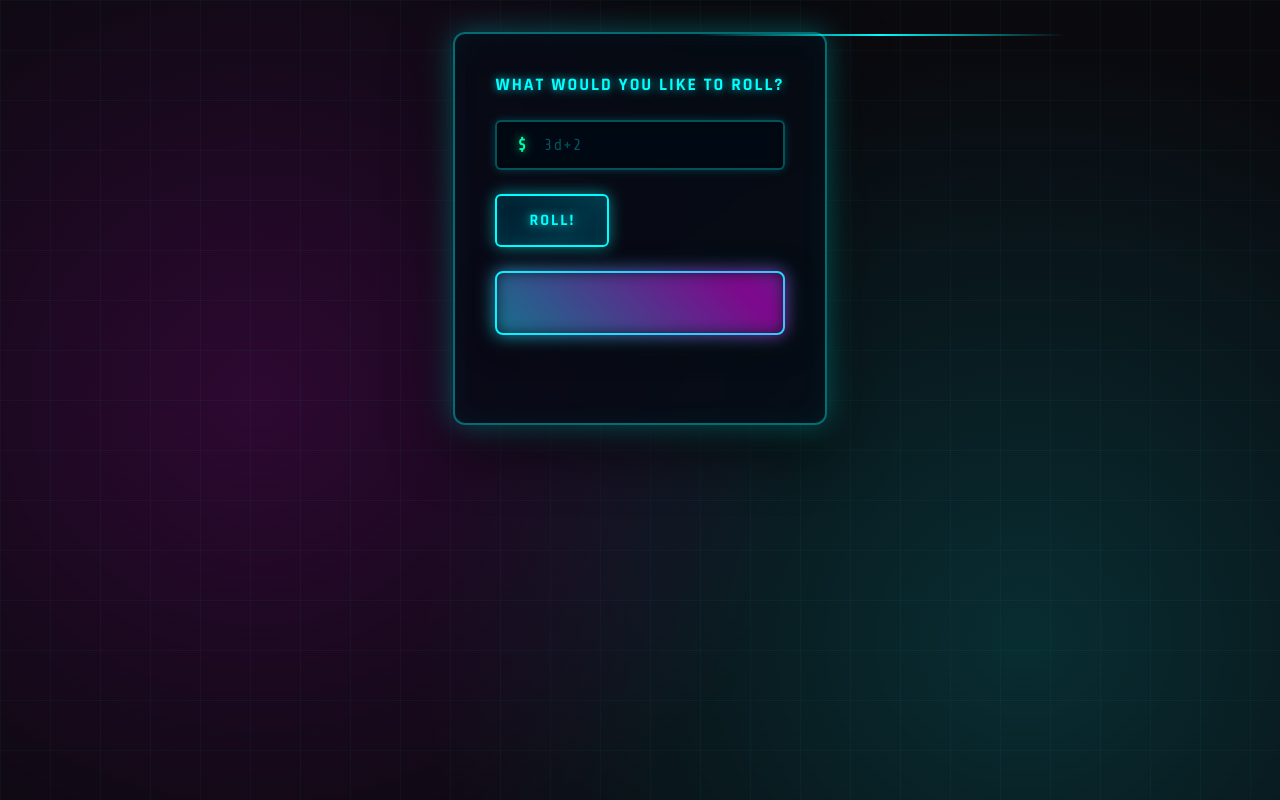
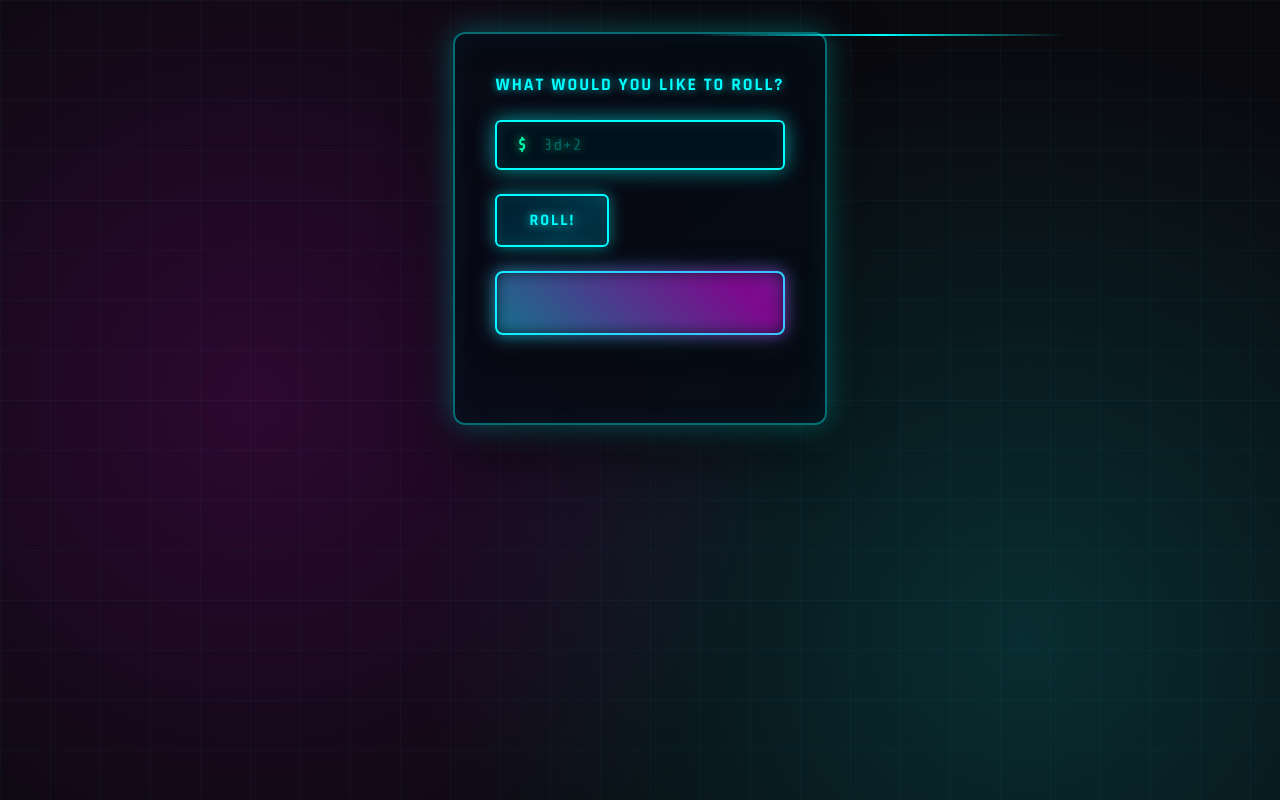
Before and after one commit to hazeledmands/eradice, a Next.js app: page / in a window 1280 px wide. Built offline with nearby package versions, Linux system fonts and the light colour scheme.

Commit message:
Add auto-focus to input field on page load

```diff
--- a/components/Roller.js
+++ b/components/Roller.js
@@ -194,6 +194,7 @@ class Roller extends React.Component {
   constructor(props) {
     super(props);
     this.state = {rolls: [], text: '', dice: [], isReleased: false};
+    this.inputRef = React.createRef();
     this.handleChange = this.handleChange.bind(this);
     this.handleSubmit = this.handleSubmit.bind(this);
     this.saveRollsToSessionStorage = this.saveRollsToSessionStorage.bind(this);
@@ -202,6 +203,10 @@ class Roller extends React.Component {
 
   componentDidMount() {
     this.loadRollsFromSessionStorage();
+    // Auto-focus the input when the page loads
+    if (this.inputRef.current) {
+      this.inputRef.current.focus();
+    }
   }
 
   componentDidUpdate(prevProps, prevState) {
@@ -252,6 +257,7 @@ class Roller extends React.Component {
           <span className={styles.prompt}>$</span>
           <input
             id='dice-selector'
+            ref={this.inputRef}
             onChange={this.handleChange}
             value={this.state.text}
             placeholder=" 3d+2"
```
